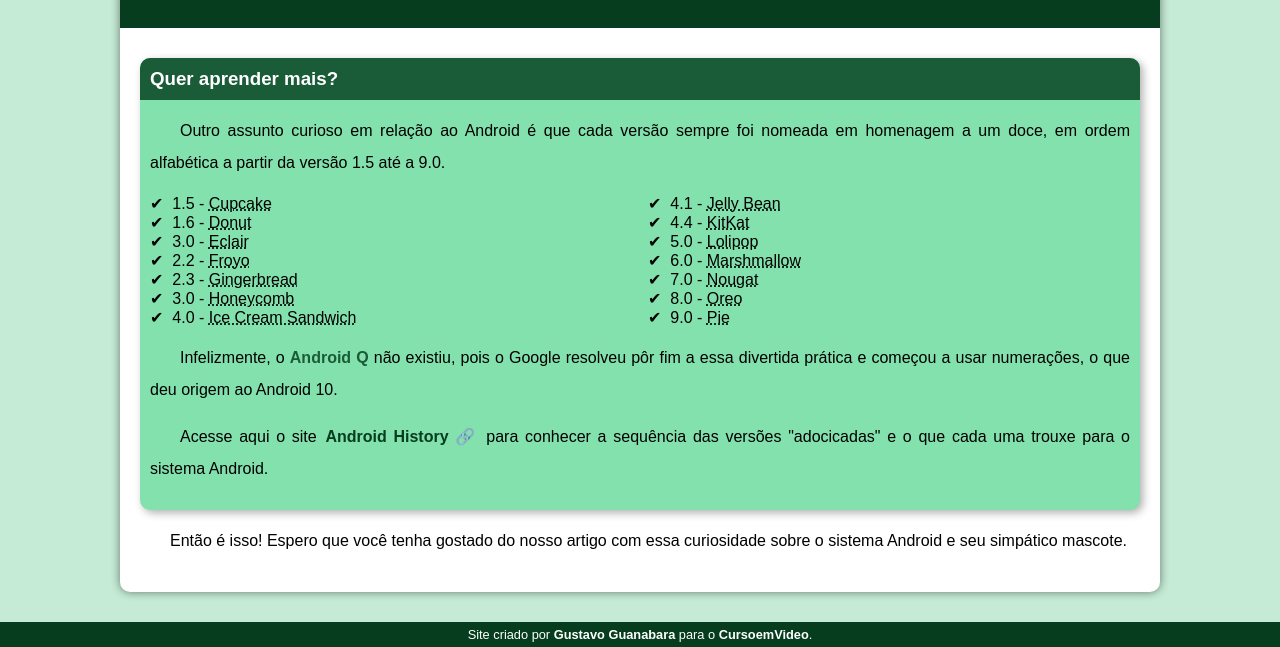
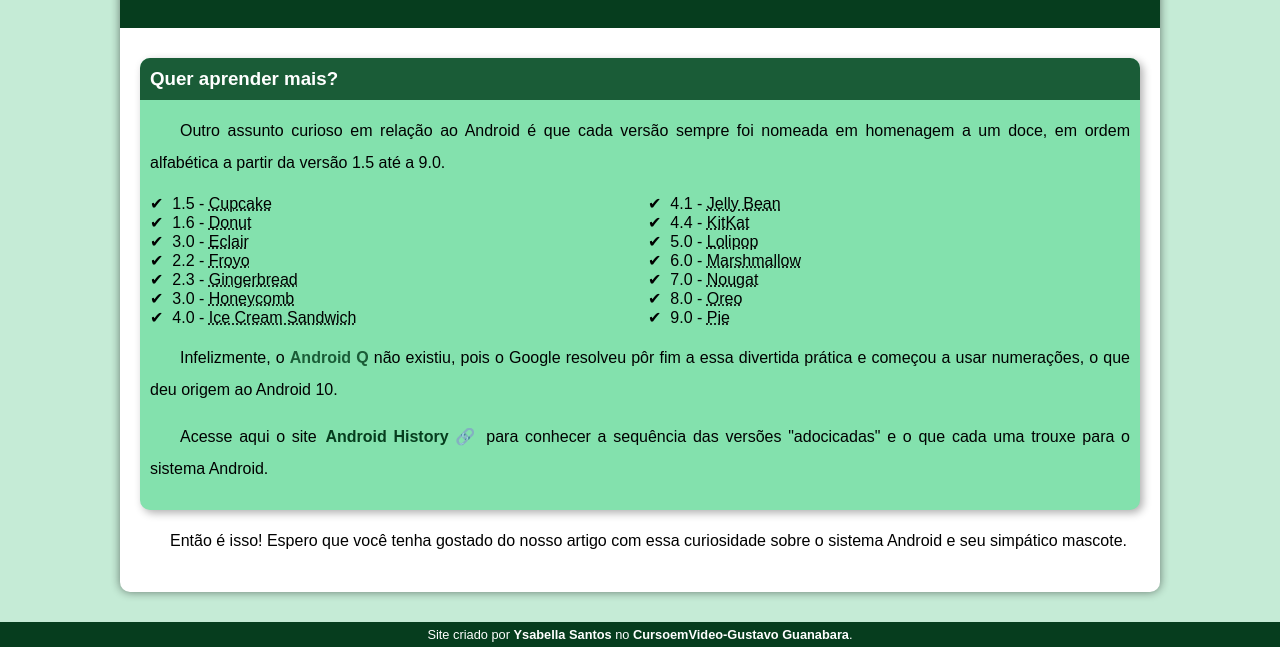
Before and after one commit to ysabellax/projeto-android, a plain HTML site: page index.html in a window 1280 px wide. Shown: the part 2440-3087 px from the top of the page. Drawn offline with Linux system fonts and the light colour scheme.

Commit message:
Atualização no Footer do Projeto

```diff
--- a/index.html
+++ b/index.html
@@ -84,7 +84,7 @@
         </article>
     </main>
     <footer>
-        <p>Site criado por <a href="https://gustavoguanabara.github.io/" target="_blank">Gustavo Guanabara</a> para o <a href="https://www.youtube.com/@CursoemVideo" target="_blank">CursoemVideo</a>.</p>
+        <p>Site criado por <a href="https://gustavoguanabara.github.io/" target="_blank">Ysabella Santos</a> no <a href="https://www.youtube.com/@CursoemVideo" target="_blank">CursoemVideo-Gustavo Guanabara</a>.</p>
     </footer>
 </body>
 </html>
```
